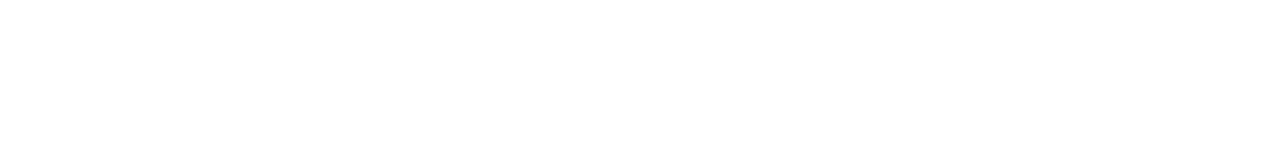
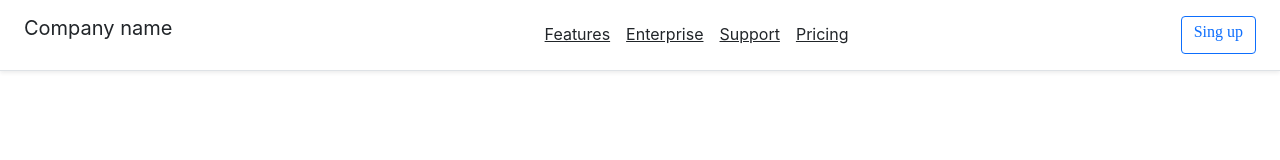
Before and after one commit to IslambekZhakypbekov/gitpricing, a plain HTML site: page index.html in a window 1280 px wide. Drawn offline with Linux system fonts and the light colour scheme.

Commit message:
finished navigation

```diff
--- a/index.html
+++ b/index.html
@@ -5,10 +5,21 @@
     <meta charset="UTF-8">
     <meta name="viewport" content="width=device-width, initial-scale=1.0">
     <title>Document</title>
+    <link rel="stylesheet" href="./style.css">
 </head>
 
 <body>
+    <nav>
+        <h3>Company name</h3>
+        <ul>
+            <li><a href="#">Features</a></li>
+            <li><a href="#">Enterprise</a></li>
+            <li><a href="#">Support</a></li>
+            <li><a href="#">Pricing</a></li>
 
+        </ul>
+        <a href="#" class="authorization">Sing up</a>
+    </nav>
 </body>
 
 </html>
--- a/style.css
+++ b/style.css
@@ -0,0 +1,54 @@
+*{
+    box-sizing: border-box;
+}
+body{
+    margin: 0;
+}
+nav {
+
+    display: flex;
+    justify-content: space-between;
+    width: 100%;
+    height: 71px;
+    padding: 16px 24px;
+    background-color: #fff;
+    box-shadow: 0 2px 4px 0 rgba(0, 0, 0, 0.075);
+    border-bottom: 1px solid rgb(222, 226, 230)
+}
+nav ul {
+    margin: 0;
+    display: flex;
+    justify-content: center;
+    list-style-type: none;
+    margin-bottom: 16px;
+}
+nav h3{
+    font-family: -apple-system, BlinkMacSystemFont, 'Segoe UI', Roboto, Oxygen, Ubuntu, Cantarell, 'Open Sans', 'Helvetica Neue', sans-serif;
+    font-weight: 400;
+    color: rgb(33, 37, 41);
+    font-size: 20px;
+    margin: 0;
+}
+nav ul li{
+    padding: 8px;
+}
+nav ul li a{
+    text-decoration: underline;
+    font-family: -apple-system, BlinkMacSystemFont, 'Segoe UI', Roboto, Oxygen, Ubuntu, Cantarell, 'Open Sans', 'Helvetica Neue', sans-serif;
+    font-weight: 400;
+    color: rgb(33, 37, 41);
+}
+.authorization{
+    padding: 6px 12px;
+    border: 1px solid rgb(13, 110, 253);
+    color: rgb(13, 110, 253);
+    border-radius: 4px;
+    text-decoration: none;
+    text-align: center;
+}
+.authorization:hover{
+    background-color: rgb(13, 110, 253);
+    color: #fff;
+    transition-duration: .15s;
+    transition-timing-function: linear;
+}
```
